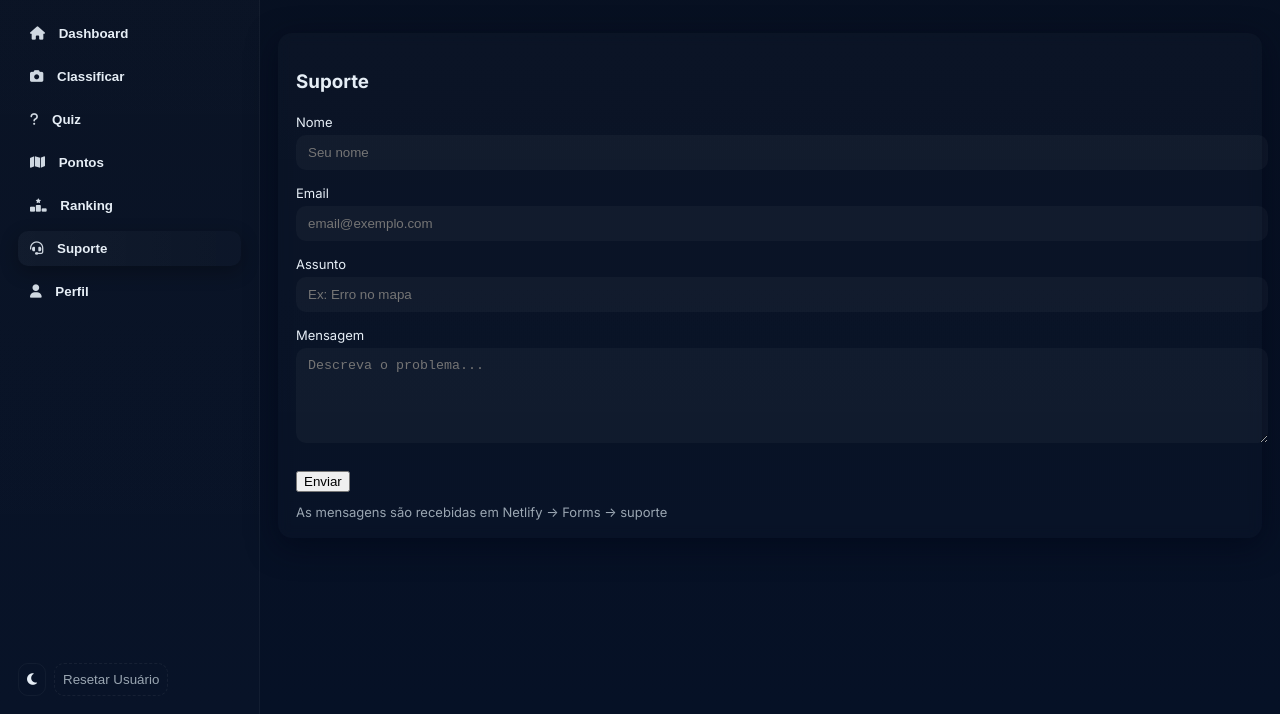
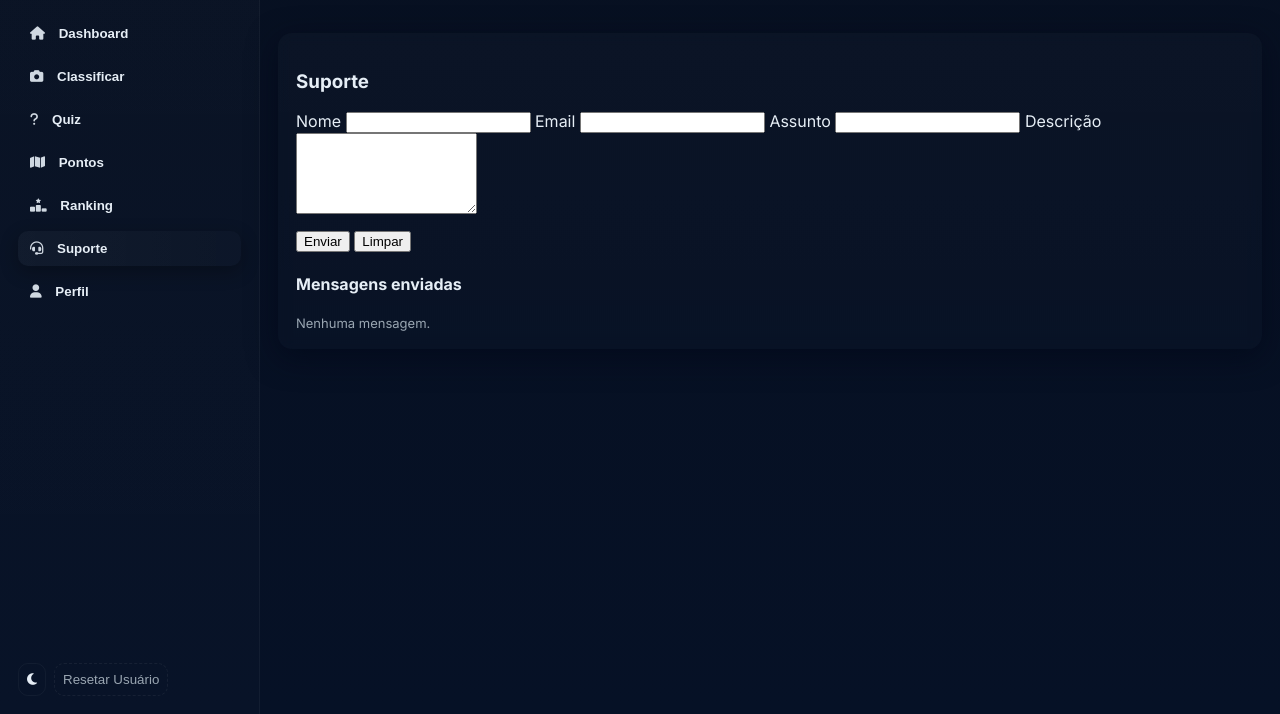
Before and after one commit to Guilherme22637/recicla_interativo, a plain HTML site: page index.html in a window 1280 px wide. Both pictures are taken after a click on the button "Suporte". Shown: the part 86-800 px from the top of the page. Drawn offline with nearby package versions, Linux system fonts and the light colour scheme; a script that the page names is missing.

Commit message:
Refactor support form layout and functionality

```diff
--- a/index.html
+++ b/index.html
@@ -170,7 +170,7 @@
 
             <div class="muted small mt">
               Pergunta <span id="quizIndex">1</span> /
-              <span id="quizTotal">10</span>
+              <span id="quizTotal">3</span>
             </div>
           </div>
         </div>
@@ -208,29 +208,38 @@
         </div>
       </section>
 
-      <!-- SUPORTE (Netlify Forms) -->
+      <!-- SUPORTE -->
       <section id="support" class="page">
         <div class="card glass wide">
           <h3>Suporte</h3>
 
-          <form name="suporte" method="POST" data-netlify="true" class="mt">
-            <input type="hidden" name="form-name" value="suporte">
-            <label class="small">Nome</label>
-            <input type="text" name="nome" class="input" placeholder="Seu nome">
+          <div class="support-grid mt">
 
-            <label class="small">Email</label>
-            <input type="email" name="email" class="input" placeholder="email@exemplo.com" required>
+            <div>
+              <label>Nome</label>
+              <input id="supportName" />
 
-            <label class="small">Assunto</label>
-            <input type="text" name="assunto" class="input" placeholder="Ex: Erro no mapa" required>
+              <label>Email</label>
+              <input id="supportEmail" />
 
-            <label class="small">Mensagem</label>
-            <textarea name="mensagem" class="input" rows="5" placeholder="Descreva o problema..." required></textarea>
+              <label>Assunto</label>
+              <input id="supportSubject" />
 
-            <button type="submit" class="btn" style="margin-top:12px;">Enviar</button>
-          </form>
+              <label>Descrição</label>
+              <textarea id="supportMsg" rows="5"></textarea>
 
-          <div class="mt small muted">As mensagens são recebidas em Netlify → Forms → suporte</div>
+              <div class="mt">
+                <button id="btnSendSupport" class="btn">Enviar</button>
+                <button id="btnClearSupport" class="btn outline">Limpar</button>
+              </div>
+            </div>
+
+            <div>
+              <h4>Mensagens enviadas</h4>
+              <div id="supportList" class="muted small">Nenhuma mensagem.</div>
+            </div>
+
+          </div>
         </div>
       </section>
 
```
